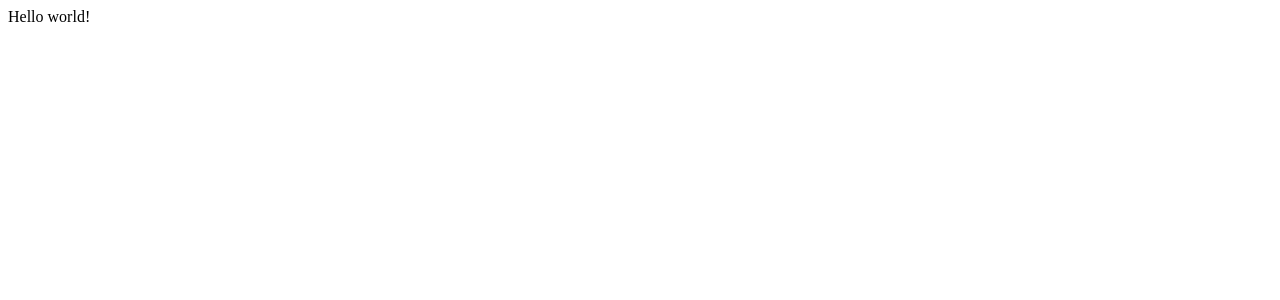
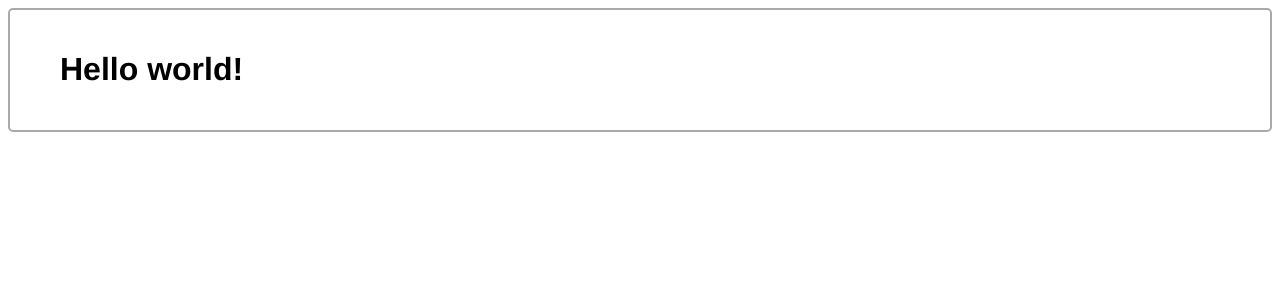
Before and after one commit to juliuscc/next-tutorial, a Next.js app: page / in a window 1280 px wide. Shown: the top 300 px of the page. Built offline with nearby package versions, Linux system fonts and the light colour scheme.

Commit message:
Added styled-components

```diff
--- a/package.json
+++ b/package.json
@@ -6,6 +6,7 @@
 	"dependencies": {
 		"next": "^8.0.1",
 		"react": "^16.8.2",
-		"react-dom": "^16.8.2"
+		"react-dom": "^16.8.2",
+		"styled-components": "^4.1.3"
 	}
 }
--- a/pages/index.js
+++ b/pages/index.js
@@ -1,9 +1,24 @@
 import React, { Component } from 'react'
+import styled from 'styled-components'
 
-class Index extends Component {
+const Wrapper = styled.div`
+	border: 2px solid #aaa;
+	border-radius: 5px;
+	padding: 20px 50px;
+`
+
+const Title = styled.h1`
+	font-family: Helvetica, sans-serif;
+`
+
+class index extends Component {
 	render() {
-		return <div>Hello world!</div>
+		return (
+			<Wrapper>
+				<Title>Hello world!</Title>
+			</Wrapper>
+		)
 	}
 }
 
-export default Index
+export default index
```
Also changed, not shown: 1 other file (tests, documents, lock files or other folders).
